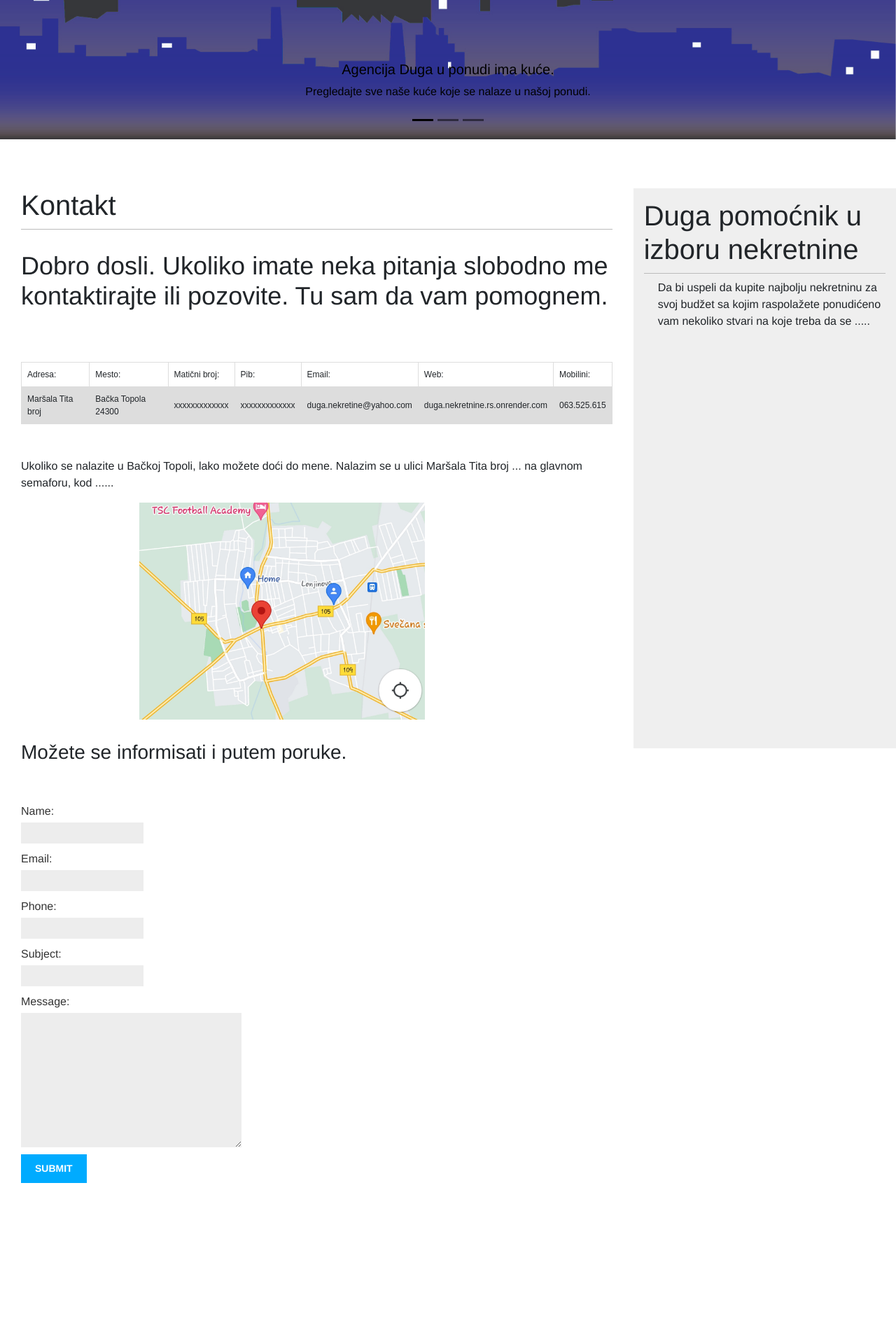
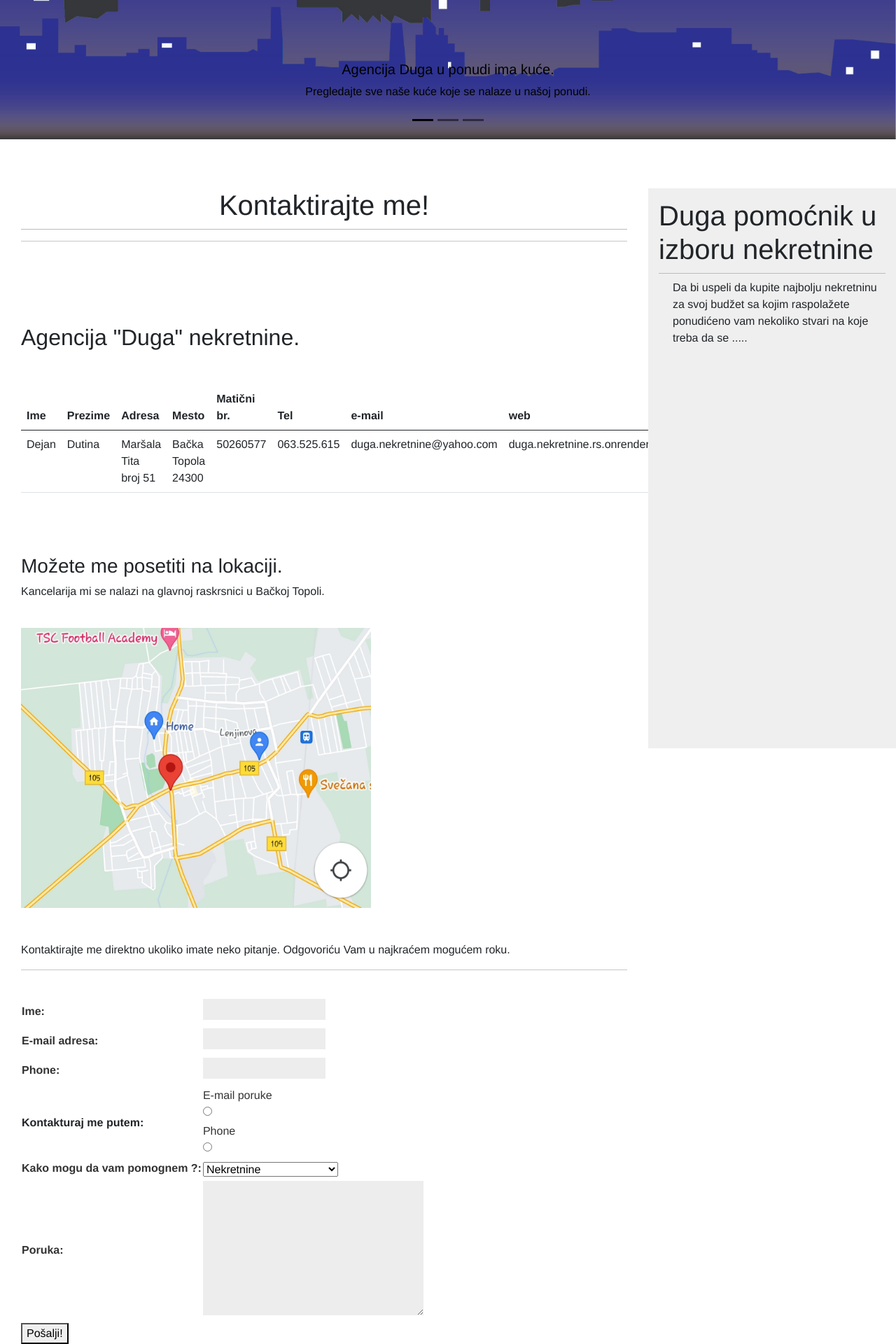
Before and after one commit to sekulaboris/www.duga.nekretnine.rs, a Django app: page /kontakt/ in a window 1280 px wide. Shown: the part 736-2656 px from the top of the page at 70% size. Before the commit the page ends 2426 px from the top, so only its background shows below. Run offline with Django 4.2, Linux system fonts and the light colour scheme; parts of the project's set-up code (start-up, migrations or seed data) failed here and were passed over; some libraries are stand-ins or nearby versions.

Commit message:
Add files via upload

```diff
--- a/contact/admin.py
+++ b/contact/admin.py
@@ -1,3 +1,6 @@
 from django.contrib import admin
+from .models import Contact
 
 # Register your models here.
+
+admin.site.register(Contact)
--- a/contact/templates/contact.html
+++ b/contact/templates/contact.html
@@ -1,83 +1,118 @@
 {% extends 'base.html' %}
 {% load static %}
-<head>
-
-</head>
-{% block title %}{% endblock %}
-{% block content %}
-        <h1>Kontakt</h1>
-        <h2 style="font-size: 36px;">Dobro dosli. Ukoliko imate neka pitanja slobodno me kontaktirajte ili pozovite. Tu sam da vam pomognem.</h2>
+  {% block titile %}Contact{% endblock %}
+  {% block content %}
+                  <h1 align="center">Kontaktirajte me!</h1>
+                  <hr>
 </br>
 </br>
 </br>
-        <div id="table">
-            <style>
-                table {
-                  font-family: arial, sans-serif;
-                  border-collapse: collapse;
-                  width: 100%;
-                  font-size: 12px;
-                }
-
-                td, th {
-                  border: 1px solid #dddddd;
-                  text-align: left;
-                  padding: 8px;
-                }
-
-                tr:nth-child(even) {
-                  background-color: #dddddd;
-                }
-                </style>
-            <table>
-                <tr>
-                  <td>Adresa:</td>
-                  <td>Mesto:</td>
-                  <td>Matični broj:</td>
-                  <td>Pib:</td>
-                  <td>Email:</td>
-                  <td>Web:</td>
-                  <td>Mobilini:</td>
-                </tr>
-                <tr>
-                  <td>Maršala Tita broj</td>
-                  <td>Bačka Topola 24300</td>
-                  <td>xxxxxxxxxxxxx</td>
-                  <td>xxxxxxxxxxxxx</td>
-                  <td>duga.nekretine@yahoo.com</td>
-                  <td>duga.nekretnine.rs.onrender.com</td>
-                  <td>063.525.615</td>
-                </tr>
-            </table>
-        </div>
+                  <h2>Agencija "Duga" nekretnine.</h2>
+                </br>
+              </br>
+                  <table class="table">
+                    <thead>
+                      <tr>
+                        <th scope="col">Ime</th>
+                        <th scope="col">Prezime</th>
+                        <th scope="col">Adresa</th>
+                        <th scope="col">Mesto</th>
+                        <th scope="col">Matični br.</th>
+                        <th scope="col">Tel</th>
+                        <th scope="col">e-mail</th>
+                        <th scope="col">web</th>
+                      </tr>
+                    </thead>
+                    <tbody>
+                      <tr>
+                        <td>Dejan</td>
+                        <td>Dutina</td>
+                        <td>Maršala Tita broj 51</td>
+                        <td>Bačka Topola 24300</td>
+                        <td>50260577</td>
+                        <td>063.525.615</td>
+                        <td>duga.nekretnine@yahoo.com</td>
+                        <td>duga.nekretnine.rs.onrender.com</td>
+                      </tr>
+                    </tbody>
+                  </table>
 </br>
 </br>
-        <div id="levo" style="float: left;">
-            <p>Ukoliko se nalazite u Bačkoj Topoli, lako možete doći do mene.
-                Nalazim se u ulici Maršala Tita broj ... na glavnom semaforu, kod ......</p>
-        </div>
 </br>
-        <div id="mapa" style="float: left;margin-left: 20%;">
-
-            <img style="width: 500;height: 310px;" src="{% static 'images/mapa.jpg' %}">
-        </div>
+                  <h3>Možete me posetiti na lokaciji.</h3>
+                  <p>Kancelarija mi se nalazi na glavnoj raskrsnici u Bačkoj Topoli.</p>
+</br>
+                  <img style="width: 500px; height: 400px;object-position: center;" src="{% static 'images/mapa.jpg'%}">
 </br>
 </br>
+</br>
+                  <p>Kontaktirajte me direktno ukoliko imate neko pitanje. Odgovoriću Vam u najkraćem mogućem roku.</p>
 
-        <div id="contact" style="float: left;margin-top: 30px;">
-            <h3>Možete se informisati i putem poruke.</h3>
+                  <hr>
 </br>
-</br>
-            <form action="/contact/" method="post">
-                {% csrf_token %}
-                {% for field in form %}
-                    <div class="fieldWrapper">
-                        {{ field.errors }}
-                        {{ field.label_tag }} {{ field }}
-                    </div>
-                {% endfor %}
-                <input type="submit" value="Submit">
-            </form>
-        </div>
+                  <form method="post">
+                      {% csrf_token %}
+                      <table>
+                          <tr>
+                              <th>
+                                  <label for="name">Ime: </label>
+                              </th>
+                              <td>
+                                  <input type="text" id="name" name="name" required>
+                              </td>
+                          </tr>
+                          <tr>
+                              <th>
+                                  <label for="email">E-mail adresa: </label>
+                              </th>
+                              <td>
+                                  <input type="email" id="email" name="email" required>
+                              </td>
+                          </tr>
+                          <tr>
+                              <th>
+                                  <label for="phone">Phone: </label>
+                              </th>
+                              <td>
+                                  <input type="tel" id="phone" name="phone">
+                              </td>
+                          </tr>
+                          <tr>
+                              <th>
+                                  Kontakturaj me putem:
+                              </th>
+                              <td>
+                                  <label for="email">E-mail poruke</label>
+                                  <input type="radio" id="email" name=contact value="email">
 
+                                  <label for="phone">Phone</label>
+                                  <input type="radio" id="phone" name=contact value="phone">
+                              </td>
+                          </tr>
+                          <tr>
+                              <th>
+                                  <label for="queries">Kako mogu da vam pomognem ?:</label>
+                              </th>
+                              <td>
+                                  <select name="queries" id="queries">
+                                      <option value="nekretnine">Nekretnine</option>
+                                      <option value="prodaja">Prodaja nekretnina</option>
+                                      <option value="kupovina">Kupovina nekretnina</option>
+                                      <option value="stanovi">Stanovi</option>
+                                      <option value="kuće">Kuće</option>
+                                      <option value="ugovori i dokumentacija">Ugovori  i dokumentacija</option>
+                                  </select>
+                              </td>
+                          </tr>
+                          <tr>
+                              <th>
+                                  <label for="message">Poruka:</label>
+                              </th>
+                              <td>
+                                  <textarea id="message" name="message" rows=10 cols=40 maxlength=3000 required></textarea>
+                              </td>
+                          </tr>
+                      </table>
+                      <button type="submit">Pošalji!</button>
+                  </form>
 {% endblock %}
--- a/contact/templates/success.html
+++ b/contact/templates/success.html
@@ -4,3 +4,9 @@
 {% block title %}
 <h1>Uspešno ste poslali poruku. Odgovor ćete dobiti u što kraćem roku.</h1>
 {% endblock title %}
+
+
+{% block content %}
+    <h1 style="text-align: center; color: red;">Poruka je poslata. Kontaktiraću vas u najkraćem mogućem roku.</h1>
+    <h2> Ukoliko vas još nešto interesuje slobodno mi pošaljite opet poruku na <a href=" {% url 'contact:contact' %}">Contact Page</a></h2>
+{% endblock %}
--- a/contact/urls.py
+++ b/contact/urls.py
@@ -4,6 +4,6 @@ from . import views
 app_name='contact'
 
 urlpatterns = [
-    path('', views.contact_view, name='contact_view'),
-    path('uspesno-ste-poslali-poruku/', views.success_view, name='success_view')
+    path('', views.contact, name='contact'),
+    #path('uspesno-ste-poslali-poruku/', views.success, name='success'),
 ]
--- a/contact/views.py
+++ b/contact/views.py
@@ -1,31 +1,17 @@
-from django.shortcuts import render, redirect
-from django.core.mail import EmailMessage
-from . forms import ContactForm
-from django.conf import settings
-from django.core.mail import send_mail
+from django.shortcuts import render
+from .models import Contact
 
-def success_view(requst):
-        return render (request, 'success.html')
+# Create your views here.
 
-def contact_view(request):
+def contact(request):
     if request.method == 'POST':
-        form = ContactForm(request.POST)
-        if form.is_valid():
-            name = form.cleaned_data['name']
-            email = form.cleaned_data['email']
-            message = form.cleaned_data['message']
-
-
-            EmailMessage(
-               'Contact Form Submission from {}'.format(name),
-               message,
-               'form-response@example.com', # Send from (your website)
-               ['sekulaboris@yahoo.com'], # Send to (your admin email)
-               [],
-               reply_to=[email] # Email from the form to get back to
-            ).send()
-
-        return render(request,'contact:success_view')
-    else:
-        form = ContactForm()
-    return render(request, 'contact.html', {'form': form})
+        name = request.POST.get('name')
+        email = request.POST.get('email')
+        phone = request.POST.get('phone')
+        mode_of_contact = request.POST.get('contact')
+        question_categories = request.POST.get('queries')
+        message = request.POST.get('message')
+        contact_data = Contact(name=name, email=email, phone=phone, mode_of_contact=mode_of_contact, question_categories=question_categories, message=message)
+        contact_data.save()
+        return render(request, 'success.html')
+    return render(request, 'contact.html')
```
Also changed, not shown: contact/models.py (+25 -0 lines), contact/migrations/0001_initial.py (added), contact/migrations/0002_alter_contact_question_categories.py (added), contact/migrations/0003_alter_contact_phone_and_more.py (added), contact/migrations/0004_alter_contact_phone.py (added).
